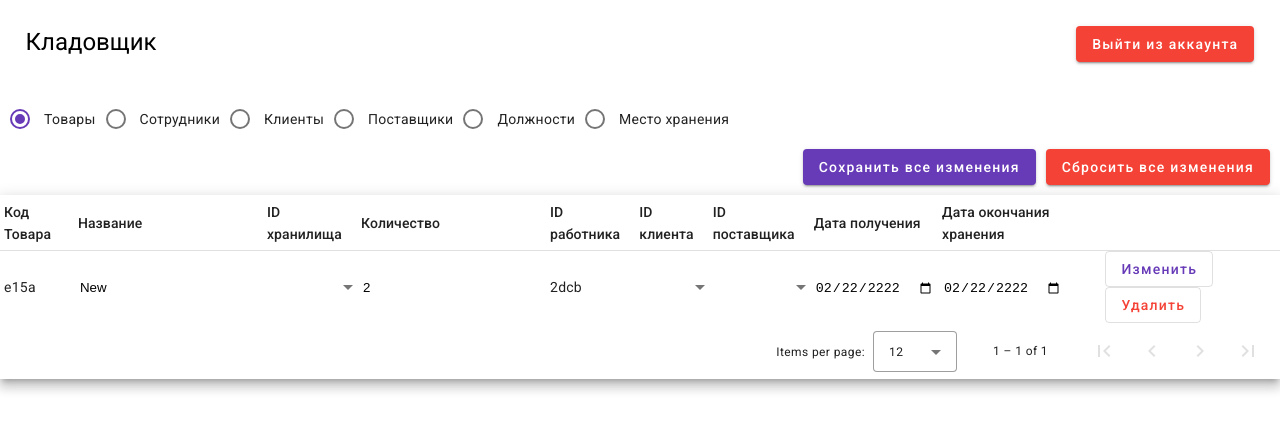
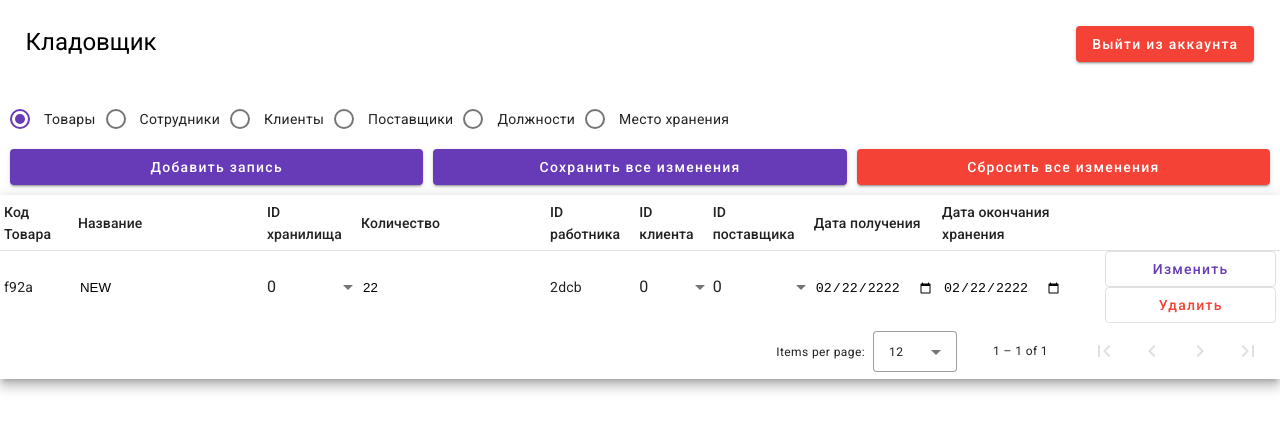
Before and after one commit to YOYOIJJKA/AppFrontend, an Angular app: page /products in a window 1280 px wide. Shown: the top 430 px of the page. Built offline with nearby package versions, Linux system fonts and the light colour scheme; data requests are answered from the project's data file.

Commit message:
fix now modal working correctly

```diff
--- a/db.json
+++ b/db.json
@@ -1,12 +1,12 @@
 {
   "products": [
     {
-      "id": "e15a",
-      "name": "New",
-      "number": 2,
-      "clientId": null,
-      "storageLocationId": "0",
-      "supplierId": "0",
+      "id": "f92a",
+      "name": "NEW",
+      "number": 22,
+      "clientId": "0",
+      "storageId": "0",
+      "suppliersId": "0",
       "dateRecieved": "2222-02-22",
       "dateExpired": "2222-02-22",
       "employeeId": "2dcb"
--- a/src/app/Components/modal/modal.component.html
+++ b/src/app/Components/modal/modal.component.html
@@ -32,7 +32,7 @@
 
     <mat-form-field>
       <mat-label>ID места хранения</mat-label>
-      <mat-select formControlName="storageLocationId">
+      <mat-select formControlName="storageId">
         <ng-container *ngIf="storeLocation$ | async as storages">
           <mat-option
             *ngFor="let storage of storages"
@@ -45,7 +45,7 @@
 
     <mat-form-field>
       <mat-label>ID поставщика</mat-label>
-      <mat-select formControlName="supplierId">
+      <mat-select formControlName="suppliersId">
         <ng-container *ngIf="suppliers$ | async as suppliers">
           <mat-option
             *ngFor="let supplier of suppliers"
--- a/src/app/Components/modal/modal.component.scss
+++ b/src/app/Components/modal/modal.component.scss
@@ -8,11 +8,7 @@ button {
   width: 50%;
 }
 form {
-  width: 30%;
   padding: 1%;
   border: 2px solid lightgrey;
   border-radius: 20px;
 }
-body {
-  width: auto;
-}
--- a/src/app/Components/modal/modal.component.ts
+++ b/src/app/Components/modal/modal.component.ts
@@ -29,8 +29,8 @@ export class ModalComponent {
       ],
       number: [null, [Validators.required, Validators.pattern(/^\S*$/)]],
       clientId: [null, []],
-      storageLocationId: [null, [Validators.required]],
-      supplierId: [null, [Validators.required]],
+      storageId: [null, [Validators.required]],
+      suppliersId: [null, [Validators.required]],
       dateRecieved: [null, [Validators.required]],
       dateExpired: [null, []],
     });
--- a/src/app/Components/products/products.component.html
+++ b/src/app/Components/products/products.component.html
@@ -5,6 +5,7 @@
   <button mat-raised-button color="primary" (click)="putElements(products)">
     Сохранить все изменения
   </button>
+  <button mat-raised-button color="primary" (click)="openModal()">Добавить запись</button>
 </div>
 <div class="mat-elevation-z8">
   <table mat-table [dataSource]="dataSource">
--- a/src/app/Components/products/products.component.scss
+++ b/src/app/Components/products/products.component.scss
@@ -18,3 +18,7 @@ select {
   gap: 10px;
   margin: 10px;
 }
+button
+{
+  width: 100%;
+}
--- a/src/app/Components/products/products.component.ts
+++ b/src/app/Components/products/products.component.ts
@@ -8,6 +8,8 @@ import { Client } from '../../Interfaces/client';
 import { Employee } from '../../Interfaces/employee';
 import { Suppliers } from '../../Interfaces/suppliers';
 import { StorageLocation } from '../../Interfaces/storage-location';
+import { ModalComponent } from '../modal/modal.component';
+import { MatDialog } from '@angular/material/dialog';
 
 @Component({
   selector: 'app-products',
@@ -15,7 +17,7 @@ import { StorageLocation } from '../../Interfaces/storage-location';
   styleUrl: './products.component.scss',
 })
 export class ProductsComponent implements AfterViewInit {
-  constructor(public http: ProductsService) {}
+  constructor(public http: ProductsService, public dialog: MatDialog) {}
 
   displayedColumns: string[] = [
     'id',
@@ -87,4 +89,15 @@ export class ProductsComponent implements AfterViewInit {
       },
     });
   }
+
+  openModal() {
+    const dialogRedact = this.dialog.open(ModalComponent, {
+      width: '40%',
+    });
+    dialogRedact.afterClosed().subscribe({
+      complete: () => {
+        this.getProducts();
+      },
+    });
+  }
 }
--- a/src/app/app-routing.module.ts
+++ b/src/app/app-routing.module.ts
@@ -8,12 +8,11 @@ import { SuppliersComponent } from './Components/suppliers/suppliers.component';
 import { PostsComponent } from './Components/posts/posts.component';
 import { StorageLocationComponent } from './Components/storage-location/storage-location.component';
 import { RegistrationComponent } from './Components/registration/registration.component';
-import { ModalComponent } from './Components/modal/modal.component';
 
 const routes: Routes = [
   {
     path: '',
-    component: ModalComponent,
+    component: AuthComponent,
   },
   {
     path: 'products',
--- a/src/app/app.module.ts
+++ b/src/app/app.module.ts
@@ -23,6 +23,7 @@ import { MatRadioModule } from '@angular/material/radio';
 import { RegistrationComponent } from './Components/registration/registration.component';
 import { MatSelectModule } from '@angular/material/select';
 import { ModalComponent } from './Components/modal/modal.component';
+import { MatDialogModule } from '@angular/material/dialog';
 
 @NgModule({
   declarations: [
@@ -51,6 +52,7 @@ import { ModalComponent } from './Components/modal/modal.component';
     MatRadioModule,
     MatSelectModule,
     HttpClientModule,
+    MatDialogModule,
   ],
   providers: [provideAnimationsAsync()],
   bootstrap: [AppComponent],
```
